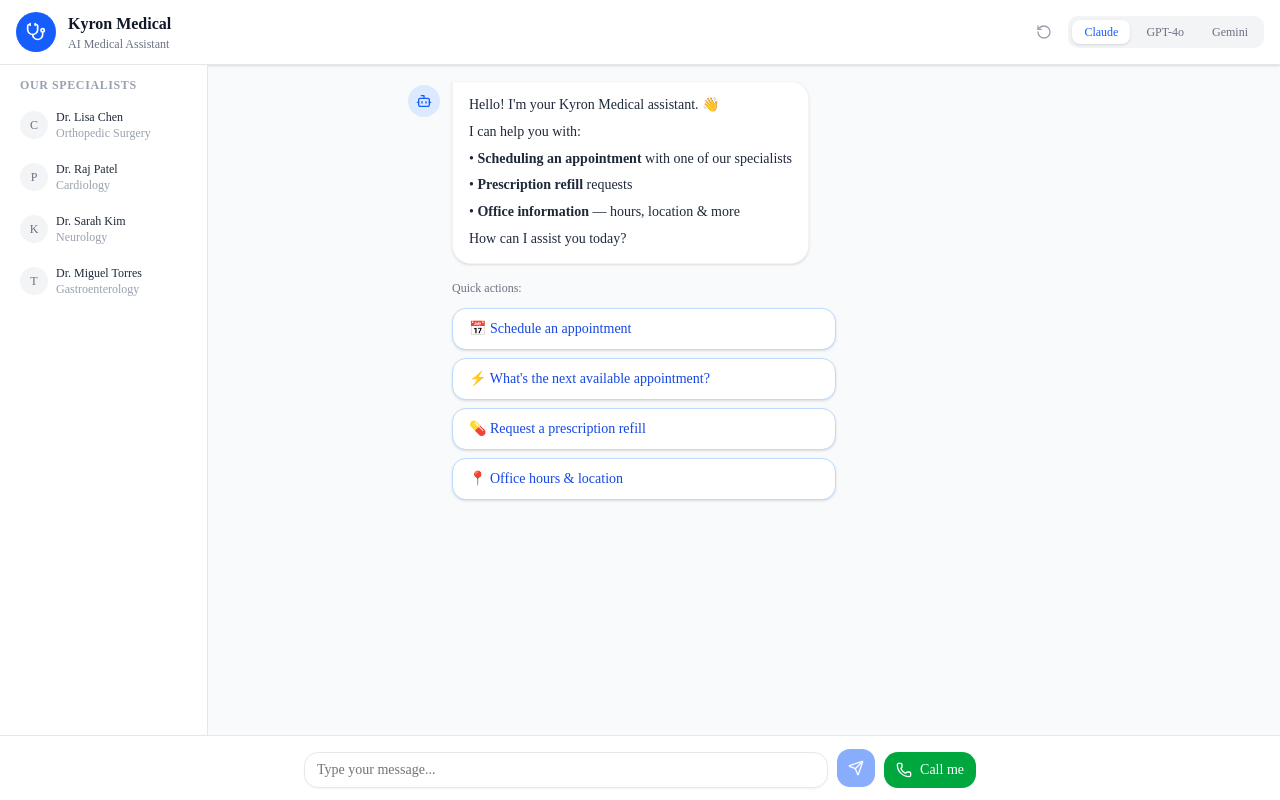
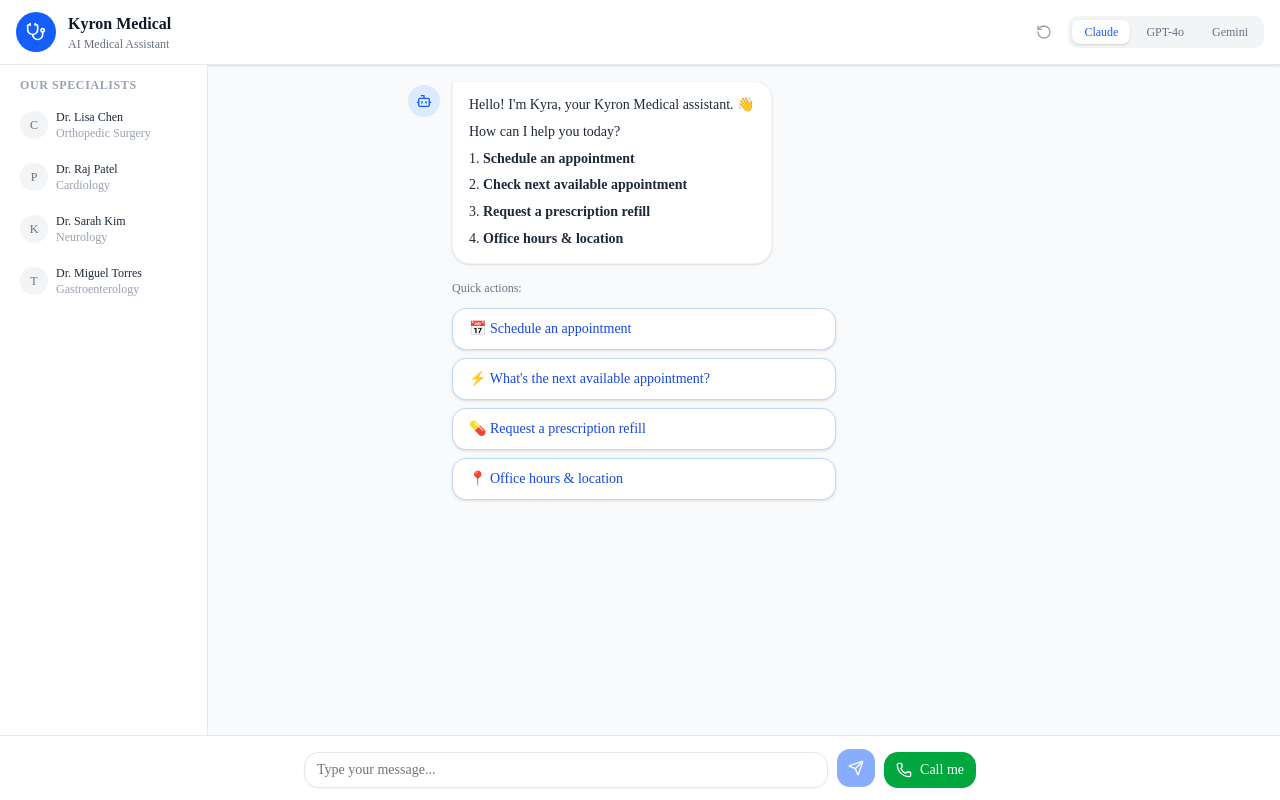
Before and after one commit to bobbychia/kyron-medical-voice, a Next.js app: page / in a window 1280 px wide. Built offline with nearby package versions, Linux system fonts and the light colour scheme.

Commit message:
update initial message to show 4 numbered menu options

```diff
--- a/components/ChatInterface.tsx
+++ b/components/ChatInterface.tsx
@@ -16,7 +16,7 @@
 const INITIAL_MESSAGE: Message = {
   id: "init",
   role: "assistant",
-  content: "Hello! I'm your Kyron Medical assistant. 👋\n\nI can help you with:\n• **Scheduling an appointment** with one of our specialists\n• **Prescription refill** requests\n• **Office information** — hours, location & more\n\nHow can I assist you today?",
+  content: "Hello! I'm Kyra, your Kyron Medical assistant. 👋\n\nHow can I help you today?\n\n1. **Schedule an appointment**\n2. **Check next available appointment**\n3. **Request a prescription refill**\n4. **Office hours & location**",
   timestamp: new Date(),
 };
 
```
